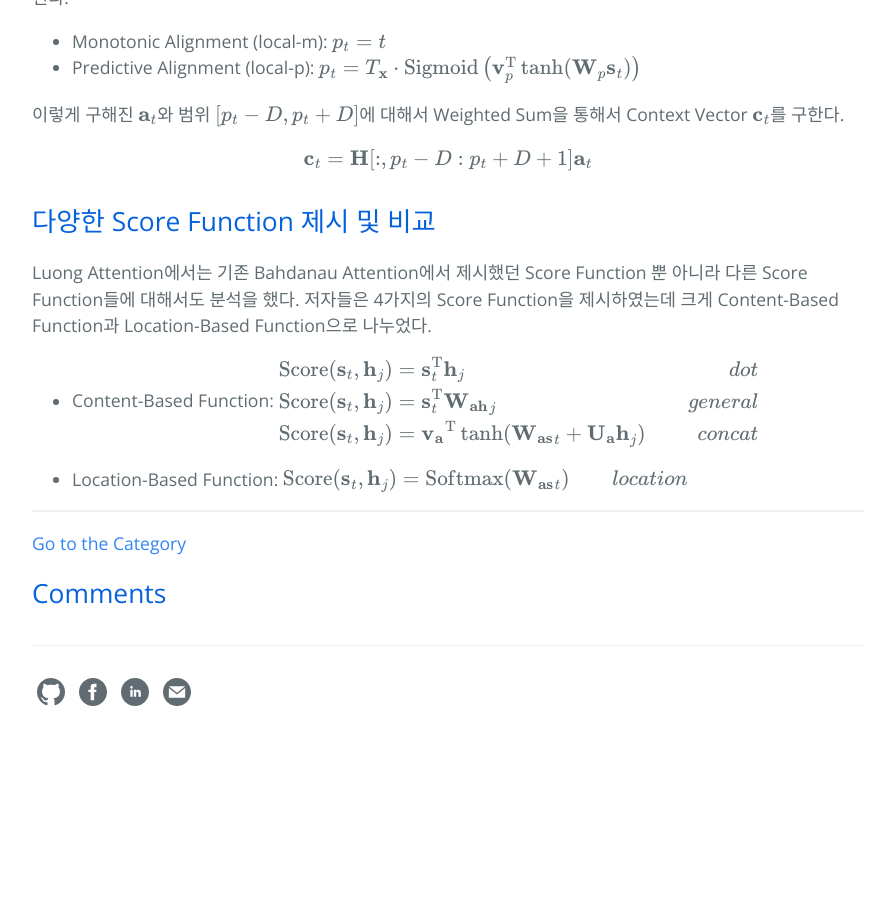
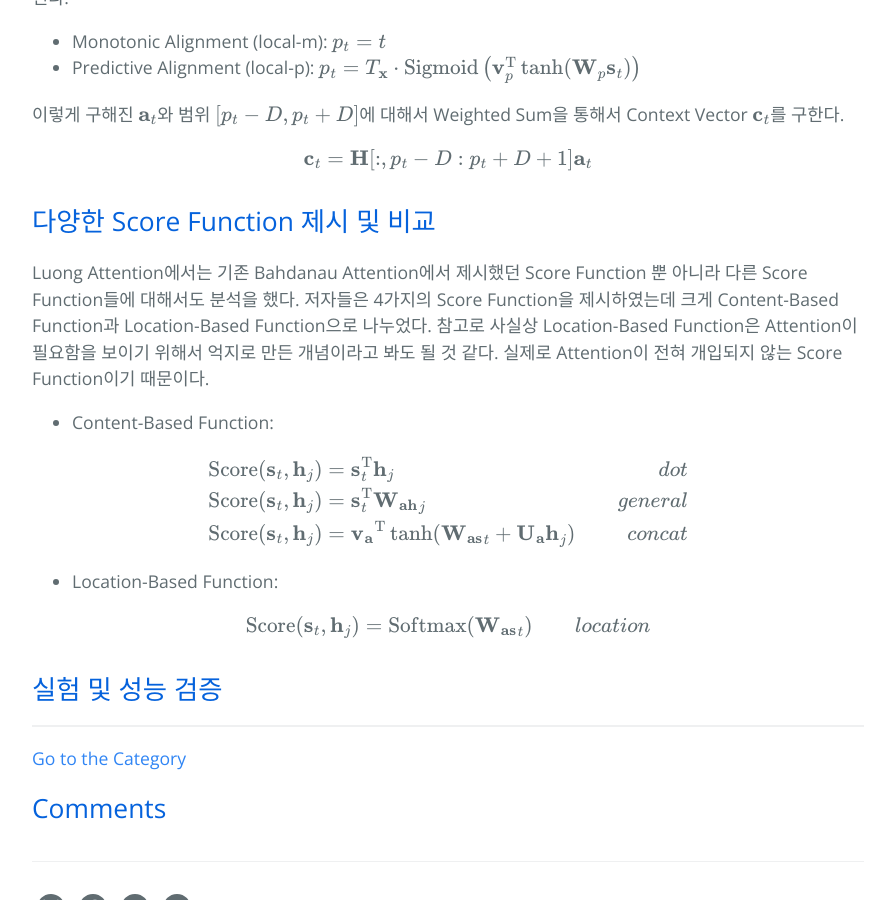
Before and after one commit to hcnoh/hcnoh.github.io, a Jekyll site: the page built from _posts/2019-01-01-luong-attention.md, in a window 1280 px wide and 900 px high, scrolled down 2980 px. Shown: the whole window, without its empty margins (192-1087 px from the left). Built offline with Jekyll 4.4.1, drawn with Linux system fonts in a browser that asks for light colours; formulas are drawn with MathJax 3; comment, search, counter and statistics services are not loaded; before the commit the page ends 3740 px from its top, so only the background shows below that.

Commit message:
Update 2019-01-01-luong-attention.md

```diff
--- a/_posts/2019-01-01-luong-attention.md
+++ b/_posts/2019-01-01-luong-attention.md
@@ -108,9 +108,10 @@ $$
 $$
 
 ## 다양한 Score Function 제시 및 비교
-Luong Attention에서는 기존 Bahdanau Attention에서 제시했던 Score Function 뿐 아니라 다른 Score Function들에 대해서도 분석을 했다. 저자들은 4가지의 Score Function을 제시하였는데 크게 Content-Based Function과 Location-Based Function으로 나누었다.
+Luong Attention에서는 기존 Bahdanau Attention에서 제시했던 Score Function 뿐 아니라 다른 Score Function들에 대해서도 분석을 했다. 저자들은 4가지의 Score Function을 제시하였는데 크게 Content-Based Function과 Location-Based Function으로 나누었다. 참고로 사실상 Location-Based Function은 Attention이 필요함을 보이기 위해서 억지로 만든 개념이라고 봐도 될 것 같다. 실제로 Attention이 전혀 개입되지 않는 Score Function이기 때문이다.
 
 - Content-Based Function:
+
 $$
 \begin{align*}
 \text{Score}(\mathbf{s}_t, \mathbf{h}_j)
@@ -126,6 +127,7 @@ $$
 $$
 
 - Location-Based Function:
+
 $$
 \begin{align*}
 \text{Score}(\mathbf{s}_t, \mathbf{h}_j)
@@ -133,3 +135,5 @@ $$
 & location
 \end{align*}
 $$
+
+## 실험 및 성능 검증
```
